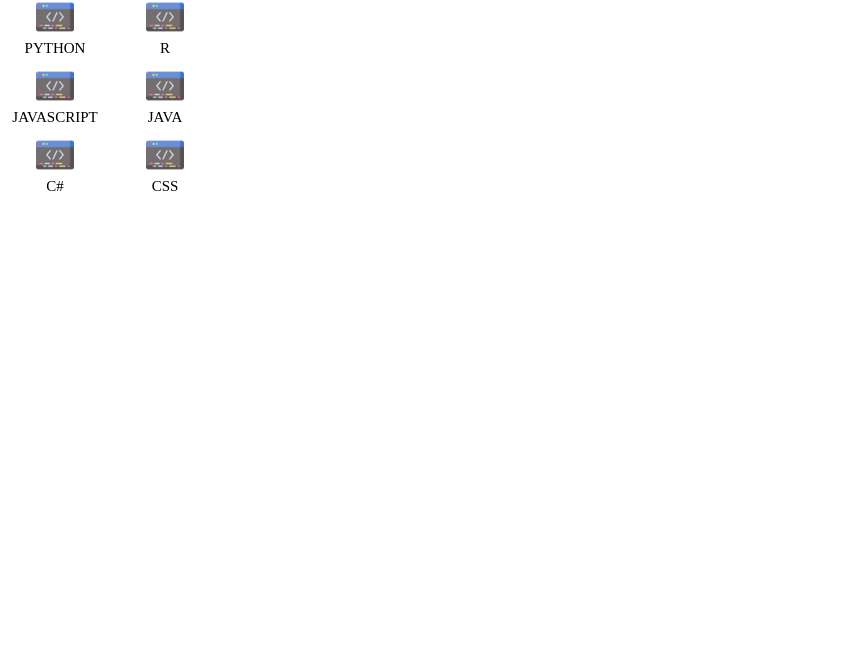
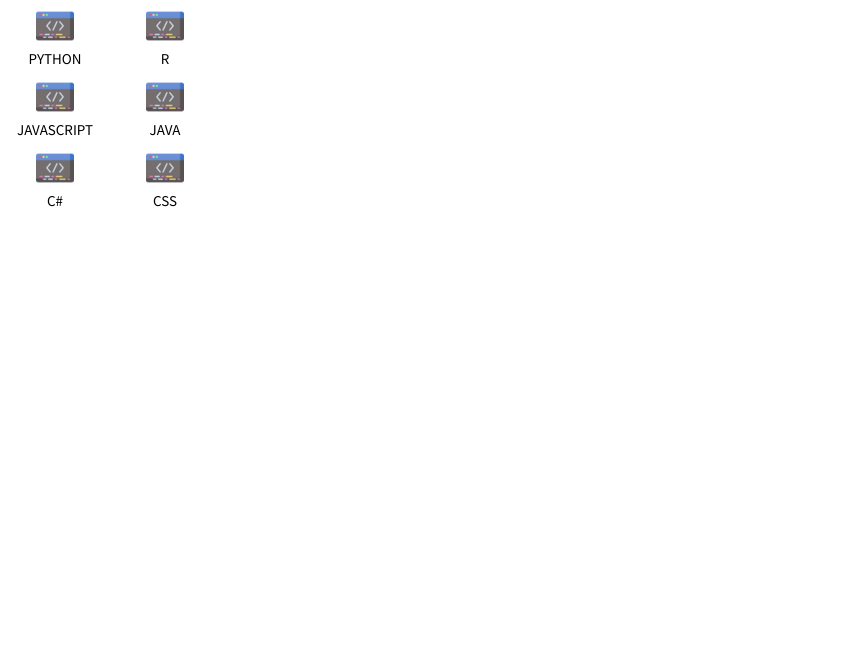
Before and after one commit to Renato007/Treinamento-StartSe, a plain HTML site: page codigos/aula-git/index.html in a window 1280 px wide. Shown: the part 140-800 px from the top of the page, without its empty margins (0-842 px from the left). Drawn offline with Linux system fonts and the light colour scheme.

Commit message:
adição da fonte

```diff
--- a/codigos/aula-git/style.css
+++ b/codigos/aula-git/style.css
@@ -1,6 +1,14 @@
+@import url("https://fonts.googleapis.com/css2?family=Source+Sans+Pro:ital,wght@0,400;0,700;1,400&display=swap");
+
 * {
   margin: 0;
   padding: 0;
+}
+h1,
+h2,
+li {
+  font-family: "Source Sans Pro";
+  text-align: center;
 }
 ul {
   width: 150px;
@@ -19,6 +27,6 @@ li {
   text-align: center;
   text-transform: uppercase;
 }
-li:hover{
-    background: rgba(100, 100, 100, 0.5);
+li:hover {
+  background: rgba(100, 100, 100, 0.5);
 }
```
